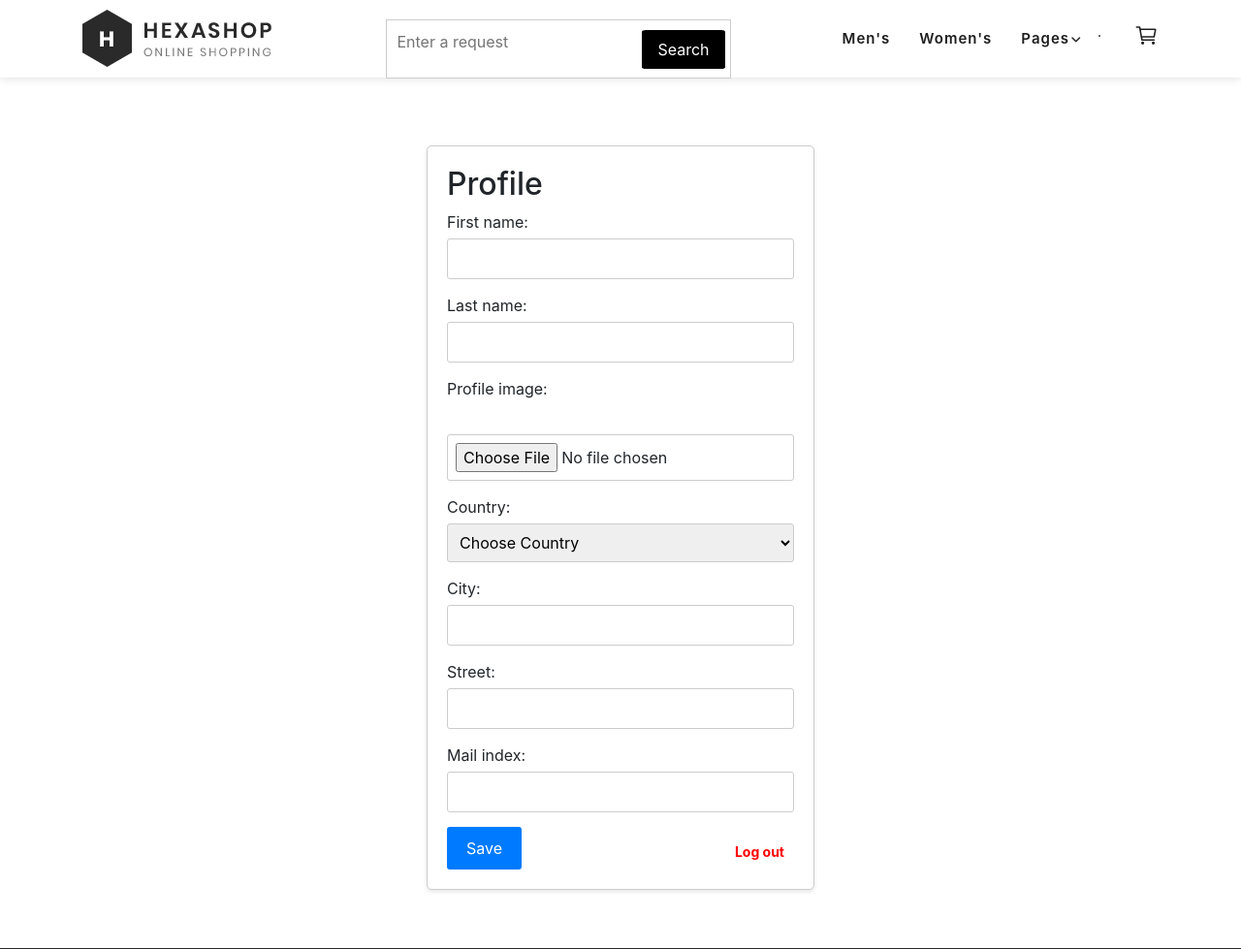
After one commit to Rasikrr/Django_clothe_store, a Django app: template clothes_store/templates/profile.html in a window 1280 px wide. The commit adds this page. Shown: the top 979 px of the page at 97% size. Run offline with Django 3.2, Linux system fonts and the light colour scheme; the template is opened without the code that fills it, so the values that code supplies are empty; some libraries are stand-ins or nearby versions.

Commit message:
logout and profile page were added

```diff
--- a/clothes_store/core/urls.py
+++ b/clothes_store/core/urls.py
@@ -14,5 +14,7 @@ urlpatterns = [
     path("women/outwear", views.women_outwear, name="women_outwear"),
     path("product/<int:product_id>", views.product_detail, name="product_detail"),
     path('get_product_size_info/', views.get_product_size_info, name='get_product_size_info'),
+    path("profile/<int:id_user>", views.profile, name="profile"),
+    path("logout", views.logout, name="logout")
 
 ]
--- a/clothes_store/templates/base.html
+++ b/clothes_store/templates/base.html
@@ -68,6 +68,9 @@ https://templatemo.com/tm-571-hexashop
                                     <li><a href="contactus">Contact Us</a></li>
                                 </ul>
                             </li>
+                            <a href="profile/{{user_profile.id_user}}">
+                            <img src="{{user_profile.image.url}}" class="header-avatar" alt="">
+                            </a>
                             <li><a href="#" style="font-size: 25px;"><ion-icon name="cart-outline"></ion-icon></a></li>
                         </ul>
                         <a class='menu-trigger'>
@@ -193,7 +196,13 @@ https://templatemo.com/tm-571-hexashop
     padding: 5px;
     border: 1px solid #ccc;
 }
-
+.header-avatar{
+    max-height: 35px;
+    max-width: 35px;
+    border-radius: 50%;
+    border: 1px solid black;
+    margin: 6px 20px 0 0;
+}
 .search-input {
     flex: 1;
     padding: 5px;
--- /dev/null
+++ b/clothes_store/templates/profile.html
@@ -0,0 +1,89 @@
+{% extends 'base.html' %}
+{% load static %}
+
+{% block content %}
+<div class="profile-container">
+        <h2>Profile</h2>
+        <form method="POST" action="" enctype="multipart/form-data">
+            {% csrf_token %}
+            <label for="first-name">First name:</label>
+            <input type="text" id="first-name" name="first-name" required value="{{user_profile.first_name}}">
+
+            <label for="last-name">Last name:</label>
+            <input type="text" id="last-name" name="last-name" required value="{{user_profile.last_name}}">
+
+            <label for="avatar">Profile image:</label>
+            <img src="{{user_profile.image.url}}" style="max-height: 60px; max-width: 30px; margin: 15px 10px">
+            <input type="file" id="avatar" name="image" value="">
+
+            <label for="country">Country:</label>
+            <select id="country" name="country" required>
+                {% if not user_profile.country %}
+                <option value="">Choose Country</option>
+                {% endif %}
+                {% for country in country_choice %}
+                    <option value="{{ country.0 }}" {% if country.0 == user_profile.country %} selected {% endif %}>{{ country.1 }}</option>
+                {% endfor %}
+            </select>
+
+            <label for="city">City:</label>
+            <input type="text" id="city" name="city" required value="{{user_profile.city}}">
+
+            <label for="street">Street:</label>
+            <input type="text" id="street" name="street" required value="{{user_profile.street}}">
+
+            <label for="postal-code">Mail index:</label>
+            <input type="text" id="postal-code" name="mail-index" required value="{{user_profile.mail_index}}">
+
+            <div class="buttons">
+            <button type="submit">Save</button>
+            <p class="logout"><a href="{% url 'logout'%}">Log out</a></p>
+            </div>
+        </form>
+    </div>
+{% endblock %}
+
+{% block custom_css %}
+<style>
+    .profile-container {
+        max-width: 400px;
+        margin: 0 auto;
+        margin-top: 150px;
+        padding: 20px;
+        border: 1px solid #ccc;
+        border-radius: 5px;
+        box-shadow: 0 2px 4px rgba(0, 0, 0, 0.1);
+    }
+    label {
+        display: block;
+        margin-bottom: 5px;
+    }
+    input, select {
+        width: 100%;
+        padding: 8px;
+        margin-bottom: 15px;
+        border: 1px solid #ccc;
+        border-radius: 3px;
+    }
+    button {
+        padding: 10px 20px;
+        background-color: #007BFF;
+        color: white;
+        border: none;
+        border-radius: 3px;
+        cursor: pointer;
+    }
+    .buttons{
+        display: flex;
+        justify-content: space-between;
+    }
+    .logout{
+        margin: 13px 10px 0 0 ;
+        font-weight: bold;
+    }
+    .logout a{
+        color:red;
+
+    }
+</style>
+{% endblock %}
```
Also changed, not shown: clothes_store/core/forms.py (+11 -0 lines), clothes_store/core/models.py (+8 -8 lines), clothes_store/core/views.py (+45 -7 lines), clothes_store/templates/index.html (+3 -11 lines), clothes_store/core/migrations/0009_profile_image.py (added), clothes_store/db.sqlite3, clothes_store/media/profile_images/photo_2023-07-20_13-59-29.jpg (added), clothes_store/media/profile_images/photo_2023-07-20_13-59-29_2K9VN8n.jpg (added), clothes_store/media/profile_images/photo_2023-07-20_13-59-29_AHIxJKf.jpg (added), clothes_store/media/profile_images/photo_2023-07-20_13-59-29_UIMYBkw.jpg (added), clothes_store/media/profile_images/photo_2023-07-20_13-59-29_aDH6udd.jpg (added), clothes_store/media/profile_images/photo_2023-07-20_13-59-29_f0Cte0x.jpg (added), clothes_store/media/profile_images/photo_2023-07-20_13-59-29_jOrDvMj.jpg (added).
